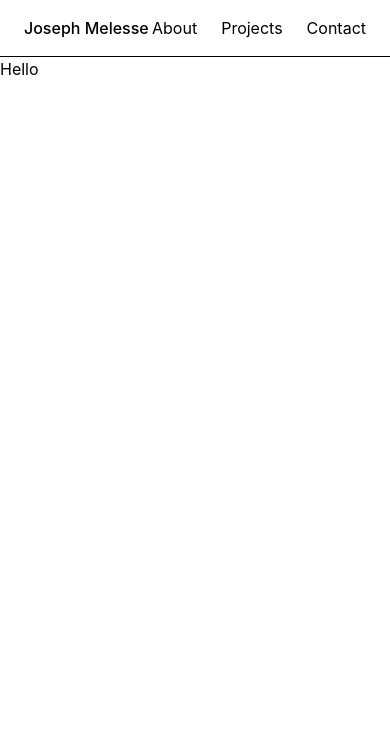
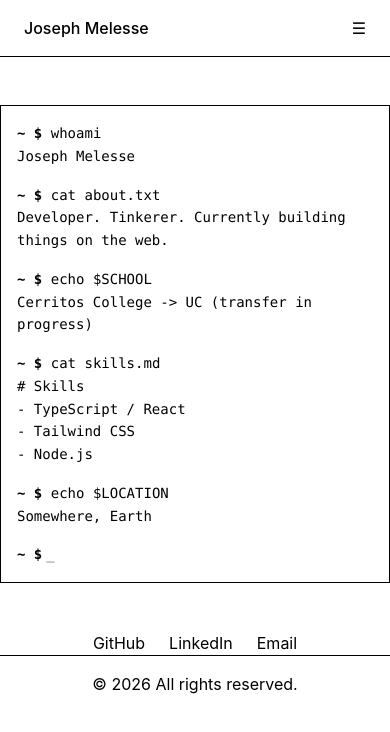
Before and after one commit to JosephMelesse/personal_portfolio, a React (Vite) app in the folder client/: page /about in a window 390 px wide. Shown: the top 732 px of the page. Built offline with nearby package versions, Linux system fonts and the light colour scheme; no server answers.

Commit message:
made some UI changes

```diff
--- a/client/src/App.tsx
+++ b/client/src/App.tsx
@@ -1,5 +1,7 @@
+//import MockEndpoint from "./components/MockEndpoint.tsx"
 import Header from "./components/Header.tsx"
-import Body from "./components/Body.tsx"
+import About from "./components/About.tsx"
+import Contact from "./components/Contact.tsx"
 import Footer from "./components/Footer.tsx"
 
 function App() {
@@ -7,7 +9,8 @@ function App() {
   return (
     <>
       <Header/>
-      <Body />
+      <About/>
+      <Contact/>
       <Footer />
     </>
   )
--- /dev/null
+++ b/client/src/components/About.tsx
@@ -0,0 +1,27 @@
+const commands = [
+    { cmd: "whoami", output: ["Joseph Melesse"] },
+    { cmd: "cat about.txt", output: ["Developer. Tinkerer. Currently building things on the web."] },
+    { cmd: "echo $SCHOOL", output: [ "Cerritos College  ->  UC (transfer in progress)"]},
+    { cmd: "cat skills.md", output: ["# Skills", "- TypeScript / React", "- Tailwind CSS", "- Node.js"] },
+    { cmd: "echo $LOCATION", output: ["Somewhere, Earth"] },
+];
+
+export default function About() {
+    return (
+        <section className="mx-auto my-12 max-w-2xl border p-4 font-mono text-sm leading-relaxed">
+            {commands.map(({ cmd, output }, i) => (
+                <div key={i} className={i === 0 ? "" : "mt-4"}>
+                    <span className="font-bold">~ $</span> {cmd}
+                    {output.map((line, j) => (
+                        <p key={j}>{line}</p>
+                    ))}
+                </div>
+            ))}
+
+            <div className="mt-4">
+                <span className="font-bold">~ $</span>
+                <span className="ml-1 inline-block w-2 animate-pulse">_</span>
+            </div>
+        </section>
+    );
+}
--- /dev/null
+++ b/client/src/components/Contact.tsx
@@ -0,0 +1,9 @@
+export default function Contact(){
+    return (
+        <ul className="flex justify-center gap-6">
+            <li>GitHub</li>
+            <li>LinkedIn</li>
+            <li>Email</li>
+        </ul>
+    );
+}
--- a/client/src/components/Footer.tsx
+++ b/client/src/components/Footer.tsx
@@ -1,7 +1,7 @@
 export default function Footer(){
     return (
-        <footer>
-            Hello
+        <footer className="flex justify-center px-6 py-4 border-t">
+            © 2026 All rights reserved.
         </footer>
     )
 }
--- a/client/src/components/Header.tsx
+++ b/client/src/components/Header.tsx
@@ -1,12 +1,43 @@
-export default function Header(){
+import { useState } from "react";
+
+const links = ["About", "Projects", "Contact"];
+
+export default function Header() {
+    const [open, setOpen] = useState(false);
+
     return (
-        <nav className="flex items-center justify-between px-6 py-4 border-b">
-            <div className="font-medium">Joseph Melesse</div>
-            <ul className="flex gap-6">
-                <li> About </li>
-                <li> Projects </li>
-                <li> Contact </li>
-            </ul>
+        <nav className="border-b px-6 py-4">
+            <div className="flex items-center justify-between">
+                <div className="font-medium">Joseph Melesse</div>
+
+                {/* Desktop links — hidden when narrow */}
+                <ul className="hidden gap-6 sm:flex">
+                    {links.map((link) => (
+                        <li key={link}>{link}</li>
+                    ))}
+                </ul>
+
+                {/* Hamburger — hidden when wide */}
+                <button
+                    className="sm:hidden"
+                    onClick={() => setOpen(!open)}
+                    aria-label="Toggle menu"
+                    aria-expanded={open}
+                >
+                    {open ? "✕" : "☰"}
+                </button>
+            </div>
+
+            {/* Mobile dropdown — only renders when open, and only matters below sm */}
+            {open && (
+                <ul className="mt-4 flex flex-col gap-4 sm:hidden">
+                    {links.map((link) => (
+                        <li key={link}>
+                            <a onClick={() => setOpen(false)}>{link}</a>
+                        </li>
+                    ))}
+                </ul>
+            )}
         </nav>
-    )
+    );
 }
--- a/client/src/components/Body.tsx
+++ b/client/src/components/MockEndpoint.tsx
@@ -11,5 +11,5 @@ export default function Body() {
       .then((data) => setMessage(data));
   }, []);
 
-  return <div className="text-3xl font-bold underline">{message}</div>;
+  return <button className="m-4 bg-blue-500 text-white px-4 py-2 rounded">{message}</button>;
 }
```
